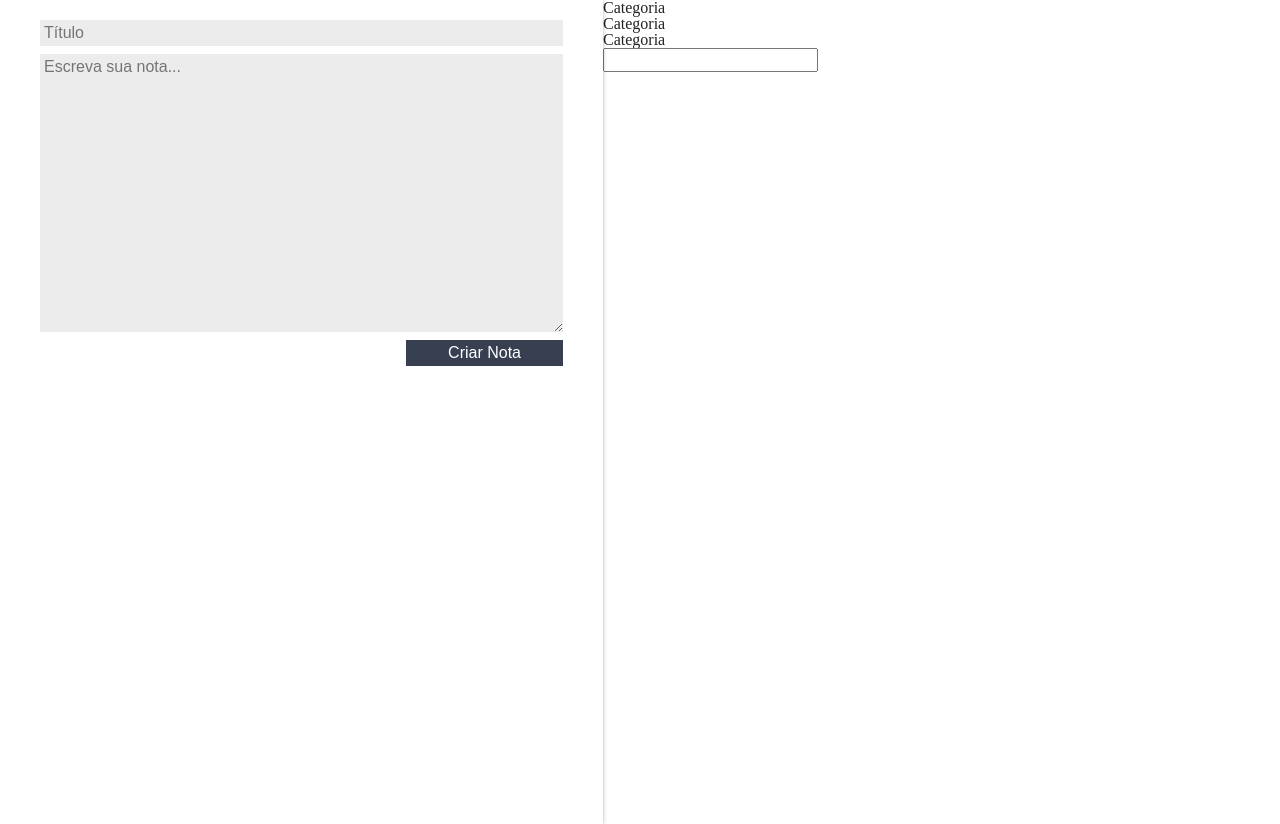
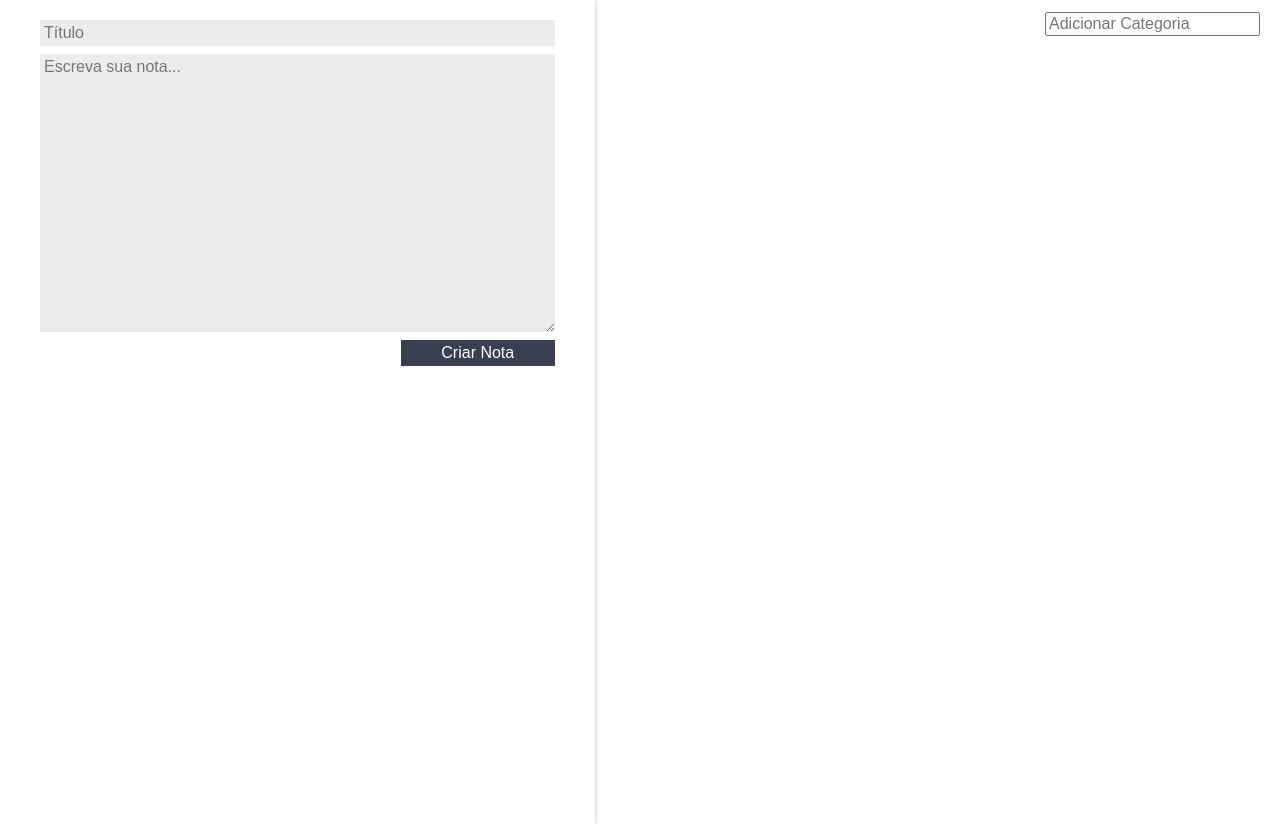
Before and after one commit to bulnes/ceep, a React (Create React App) app: page / in a window 1280 px wide. Built offline with nearby package versions, Linux system fonts and the light colour scheme.

Commit message:
feature: add categories

```diff
--- a/src/App.js
+++ b/src/App.js
@@ -8,6 +8,7 @@ import "./assets/styles/App.css";
 
 function App() {
   const [notes, setNote] = useState([]);
+  const [categories, setCategory] = useState([]);
 
   function createNote(title, description) {
     setNote([...notes, { title, description }]);
@@ -18,12 +19,16 @@ function App() {
     setNote([...notes]);
   }
 
+  function createCategory(name) {
+    setCategory([...categories, name]);
+  }
+
   return (
     <section className="conteudo">
       <Form createNote={createNote} />
       <main className="conteudo-principal">
-        <Categories />
-        <NotesList notes={notes} deleteNote={deleteNote} />
+        <Categories categories={categories} add={createCategory} />
+        <NotesList notes={notes} remove={deleteNote} />
       </main>
     </section>
   );
--- a/src/components/Categories/index.jsx
+++ b/src/components/Categories/index.jsx
@@ -1,12 +1,33 @@
-function Categories() {
+import './styles.css';
+
+function Categories({ categories, add }) {
+
+  function addCategory(event) {
+    const { keyCode, target } = event;
+
+    if (Number(keyCode) === 13) {
+      const { value } = target;
+      add(value);
+    }
+  }
+
   return (
-    <section>
-      <ul>
-        <li>Categoria</li>
-        <li>Categoria</li>
-        <li>Categoria</li>
+    <section className="lista-categorias">
+      <ul className="lista-categorias_lista">
+        {categories.map((category, index) => {
+          return (
+            <li key={index} className="lista-categorias_item">
+              {category}
+            </li>
+          );
+        })}
       </ul>
-      <input type="text"/>
+
+      <input
+        type="text"
+        onKeyUp={addCategory}
+        className="lista-categorias_input"
+        placeholder="Adicionar Categoria" />
     </section>
   );
 };
--- /dev/null
+++ b/src/components/Categories/styles.css
@@ -0,0 +1,21 @@
+.lista-categorias {
+  display: flex;
+  flex-direction: row;
+  margin-top: 12px;
+}
+.lista-categorias_lista {
+  flex: 1;
+  display: flex;
+  flex-direction: row;
+  justify-content: space-evenly;
+}
+.lista-categorias_item {
+  background-color: var(--secundaria);
+  color: white;
+  padding: 4px 8px;
+  border-radius: 10px;
+  font-family: Arial, Helvetica, sans-serif;
+}
+.lista-categorias_input {
+  margin-right: 20px;
+}
--- a/src/components/NoteCard/index.jsx
+++ b/src/components/NoteCard/index.jsx
@@ -2,17 +2,17 @@ import './styles.css';
 
 import { ReactComponent as DeleteSVG } from '../../assets/images/delete.svg';
 
-function NoteCard({ note, noteId, deleteNote }) {
+function NoteCard({ note, noteId, remove }) {
 
-  function deleteNoteById() {
-    deleteNote(noteId);
+  function removeById() {
+    remove(noteId);
   }
 
   return (
     <section className="card-nota">
       <header className="card-nota_cabecalho">
         <h3 className="card-nota_titulo">{note.title}</h3>
-        <DeleteSVG alt="Excluir nota" className="card-nota_icon" onClick={deleteNoteById} />
+        <DeleteSVG alt="Excluir nota" className="card-nota_icon" onClick={removeById} />
       </header>
       <p className="card-nota_texto">{note.description}</p>
     </section>
--- a/src/components/NotesList/index.jsx
+++ b/src/components/NotesList/index.jsx
@@ -1,13 +1,13 @@
 import NoteCard from "../NoteCard";
 import "./styles.css";
 
-function NotesList({ notes, deleteNote }) {
+function NotesList({ notes, remove }) {
   return (
     <ul className="lista-notas">
       {notes.map((note, index) => {
         return (
           <li className="lista-notas_item" key={index}>
-            <NoteCard note={note} noteId={index} deleteNote={deleteNote} />
+            <NoteCard note={note} noteId={index} remove={remove} />
           </li>
         );
       })}
```
